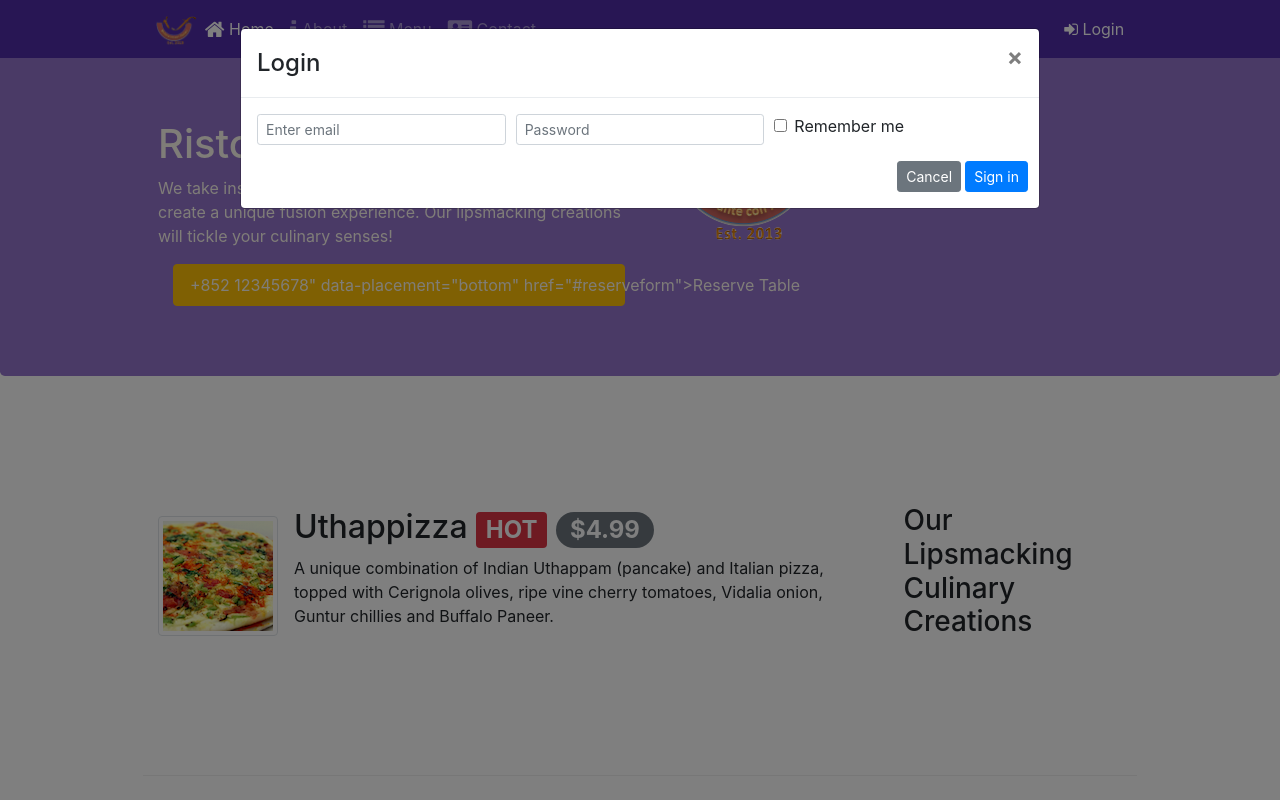
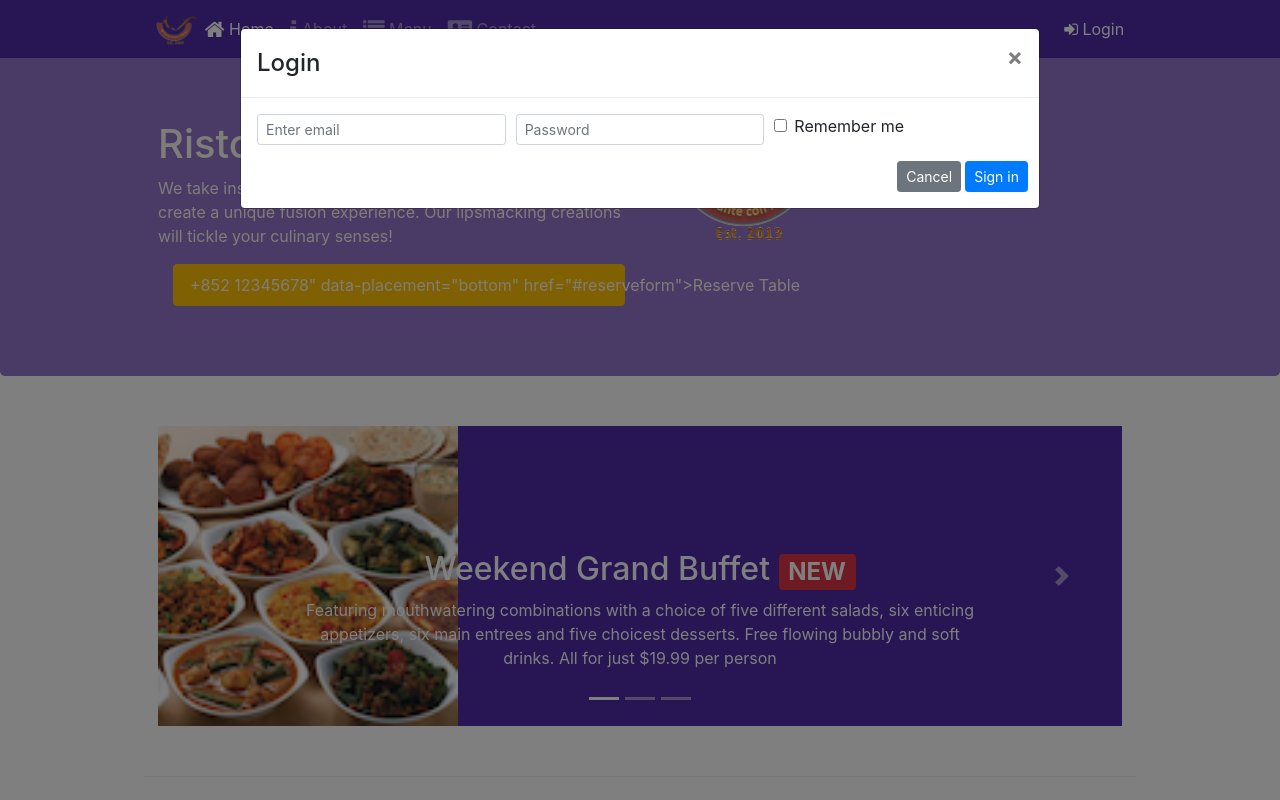
Before and after one commit to TaniaStepa/Bootstrap, a website: page index.html in a window 1280 px wide. Both pictures are taken after a click on the link "Login". Shown: the top 800 px of the page. Drawn offline with nearby package versions, Linux system fonts and the light colour scheme.

Commit message:
Carousel

```diff
--- a/css/styles.css
+++ b/css/styles.css
@@ -63,3 +63,18 @@
     border-bottom: 1px solid #ddd;
     padding: 10px;
 }
+
+.carousel {
+    background:#512DA8;
+}
+
+.carousel-item {
+  height: 300px;
+}
+
+.carousel-item img {
+    position: absolute;
+    top: 0;
+    left: 0;
+    min-height: 300px;
+}
--- a/index.html
+++ b/index.html
@@ -55,11 +55,13 @@
                         <div class="form-row">
                             <div class="form-group col-sm-4">
                                 <label class="sr-only" for="exampleInputEmail3">Email address</label>
-                                    <input type="email" class="form-control form-control-sm mr-1" id="exampleInputEmail3" placeholder="Enter email">
+                                <input type="email" class="form-control form-control-sm mr-1" id="exampleInputEmail3"
+                                    placeholder="Enter email">
                             </div>
                             <div class="form-group col-sm-4">
                                 <label class="sr-only" for="exampleInputPassword3">Password</label>
-                                <input type="password" class="form-control form-control-sm mr-1" id="exampleInputPassword3" placeholder="Password">
+                                <input type="password" class="form-control form-control-sm mr-1"
+                                    id="exampleInputPassword3" placeholder="Password">
                             </div>
                             <div class="col-sm-auto">
                                 <div class="form-check">
@@ -70,7 +72,8 @@
                             </div>
                         </div>
                         <div class="form-row">
-                            <button type="button" class="btn btn-secondary btn-sm ml-auto" data-dismiss="modal">Cancel</button>
+                            <button type="button" class="btn btn-secondary btn-sm ml-auto"
+                                data-dismiss="modal">Cancel</button>
                             <button type="submit" class="btn btn-primary btn-sm ml-1">Sign in</button>
                         </div>
                     </form>
@@ -82,7 +85,7 @@
     <header class="jumbotron">
         <div class="container">
             <div class="row row-header"">
-                <div class="col-6 col-sm-6">
+                <div class=" col-6 col-sm-6">
                 <h1>Ristorante con Fusion</h1>
                 <p>We take inspiration from the World's best cuisines, and create a unique fusion experience. Our
                     lipsmacking creations will tickle your culinary senses!</p>
@@ -95,9 +98,9 @@
 
             <div class="col-12 col-sm align-self-center">
                 <div class="col-sm-6 col-md-6">
-                        <a role="button" class="btn btn-block nav-link btn-warning"
-                        data-toggle="tooltip" data-html="true"  title="Or Call us at  <br><strong>+852 12345678</strong>"
-                        data-placement="bottom" href="#reserveform">Reserve Table</a>
+                    <a role="button" class="btn btn-block nav-link btn-warning" data-toggle="tooltip" data-html="true"
+                        title="Or Call us at  <br><strong>+852 12345678</strong>" data-placement="bottom"
+                        href="#reserveform">Reserve Table</a>
                 </div>
 
             </div>
@@ -105,8 +108,67 @@
         </div>
         </div>
     </header>
+    <div class="container">
+        <div class="row row-content">
+            <div class="col">
+                <div id="mycarousel" class="carousel slide" data-ride="carousel" data-bs-ride="carousel">
+                    <div class="carousel-inner" role="listbox">
+                        <div class="carousel-item active">
+                            <img class="d-block img-fluid" src="img/uthappizza.png" alt="Uthappizza">
+                            <div class="carousel-caption d-none d-md-block">
+                                <h2>Uthappizza <span class="badge badge-danger">HOT</span> <span
+                                        class="badge badge-pill badge-default">$4.99</span></h2>
+                                <p class="d-none d-sm-block">A unique combination of Indian Uthappam (pancake) and
+                                    Italian
+                                    pizza, topped with Cerignola olives, ripe vine cherry tomatoes, Vidalia onion,
+                                    Guntur
+                                    chillies and Buffalo Paneer.</p>
+                            </div>
+                        </div>
+                        <div class="carousel-item">
+                            <img class="d-block img-fluid" src="img/buffet.png" alt="Buffet">
+                            <div class="carousel-caption d-none d-md-block">
+                                <h2>Weekend Grand Buffet <span class="badge badge-danger">NEW</span> </h2>
+                                <p class="d-none d-sm-block">Featuring mouthwatering combinations with a choice of five
+                                    different salads,
+                                    six enticing appetizers,
+                                    six main entrees and five choicest desserts. Free flowing bubbly and soft drinks.
+                                    All
+                                    for just
+                                    $19.99 per person </p>
+                            </div>
+                            </div>
+                            <div class="carousel-item">
+                                <img class="d-block img-fluid" src="img/alberto.png" alt="Alberto Somayya">
+                                <div class="carousel-caption d-none d-md-block">
+                                    <h2>Alberto Somayya</h2>
+                                    <h4>Executive Chef</h4>
+                                    <p class="d-none d-sm-block">Award winning three-star Michelin chef with wide
+                                        International experience having worked
+                                        closely with whos-who in the culinary world, he specializes in creating
+                                        mouthwatering
+                                        Indo-Italian fusion experiences. </p>
+                                </div>
+                            </div>
+                        </div>
+                    </div>
+                    <ol class="carousel-indicators">
+                        <li data-target="#mycarousel" data-slide-to="0" class="active"></li>
+                        <li data-target="#mycarousel" data-slide-to="1"></li>
+                        <li data-target="#mycarousel" data-slide-to="2"></li>
+                    </ol>
+                    <a class="carousel-control-prev" href="#mycarousel" role="button" data-slide="prev">
+                        <span class="carousel-control-prev-icon"></span>
+                    </a>
+                    <a class="carousel-control-next" href="#mycarousel" role="button" data-slide="next">
+                        <span class="carousel-control-next-icon"></span>
+                    </a>
+                </div>
+            </div>
+        </div>
 
-    <div class="container">
+
+
         <div class="row row-content align-items-center">
             <div class="col-12 col-sm-4 order-sm-last col-md-3">
                 <h3>Our Lipsmacking Culinary Creations</h3>
@@ -137,12 +199,14 @@
             <div class="col col-sm col-md">
                 <div class="media">
                     <img class="d-flex mr-3 img-thumbnail align-self-center order-sm-last" src="./img/buffet.png"
-                        alt="Uthappizza">
+                        alt="Buffet">
                     <div class="media-body">
                         <h2 class="mt-0">Weekend Grand Buffet <span class="badge badge-danger">NEW</span> </h2>
-                    <p class="d-none d-sm-block">Featuring mouthwatering combinations with a choice of five different salads,
+                        <p class="d-none d-sm-block">Featuring mouthwatering combinations with a choice of five
+                            different salads,
                             six enticing appetizers,
-                        six main entrees and five choicest desserts. Free flowing bubbly and soft drinks. All for just
+                            six main entrees and five choicest desserts. Free flowing bubbly and soft drinks. All for
+                            just
                             $19.99 per person </p>
                     </div>
 
@@ -161,7 +225,7 @@
                         <div class="media-body">
                             <h2 class="mt-0">Alberto Somayya</h2>
                             <h4>Executive Chef</h4>
-                        <p>Award winning three-star Michelin chef with wide International experience having worked
+                            <p >Award winning three-star Michelin chef with wide International experience having worked
                                 closely with whos-who in the culinary world, he specializes in creating mouthwatering
                                 Indo-Italian fusion experiences. </p>
                         </div>
@@ -169,6 +233,7 @@
                 </div>
 
             </div>
+
         </div>
         <div class="col-sm-8 col-xm-8 col-md-5 no-gutters offset-md-2">
             <div id="cardid" class="card row collapse">
@@ -264,8 +329,8 @@
                         <div class="text-center">
                             <a class="btn btn-social-icon btn-google" href="http://google.com/+"><i
                                     class="fa fa-google-plus"></i></a>
-                        <a class="btn btn-social-icon btn-facebook" href="http://www.facebook.com/profile.php?id="><i
-                                class="fa fa-facebook"></i></a>
+                            <a class="btn btn-social-icon btn-facebook"
+                                href="http://www.facebook.com/profile.php?id="><i class="fa fa-facebook"></i></a>
                             <a class="btn btn-social-icon btn-linkedin" href="http://www.linkedin.com/in/"><i
                                     class="fa fa-linkedin"></i></a>
                             <a class="btn btn-social-icon btn-twitter" href="http://twitter.com/"><i
@@ -288,7 +353,7 @@
         <script src="node_modules/popper.js/dist/umd/popper.min.js"></script>
         <script src="node_modules/bootstrap/dist/js/bootstrap.min.js"></script>
         <script>
-        $(document).ready(function(){
+            $(document).ready(function () {
                 $('[data-toggle="tooltip"]').tooltip();
             });
         </script>
```
Lines whose indentation alone changed are shown as unchanged.
